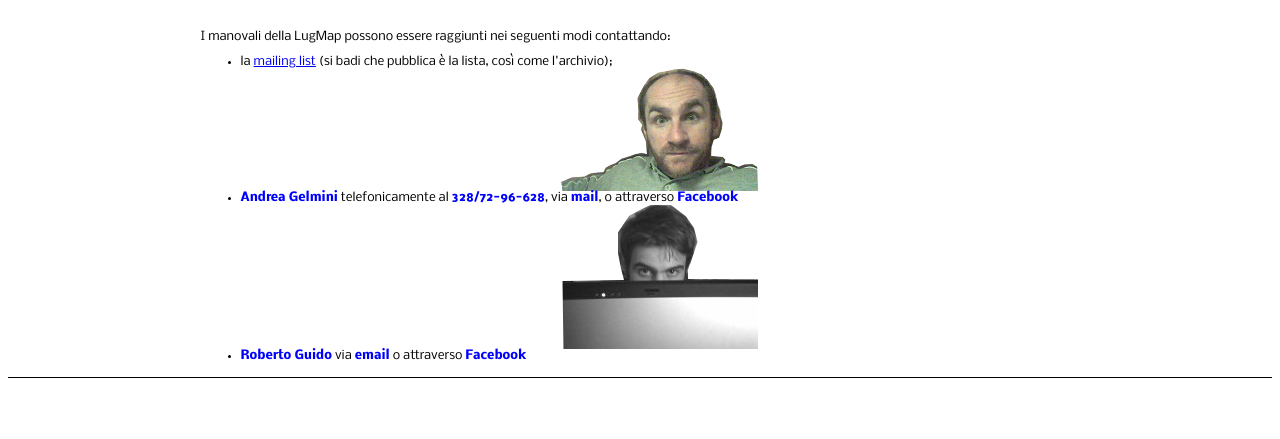
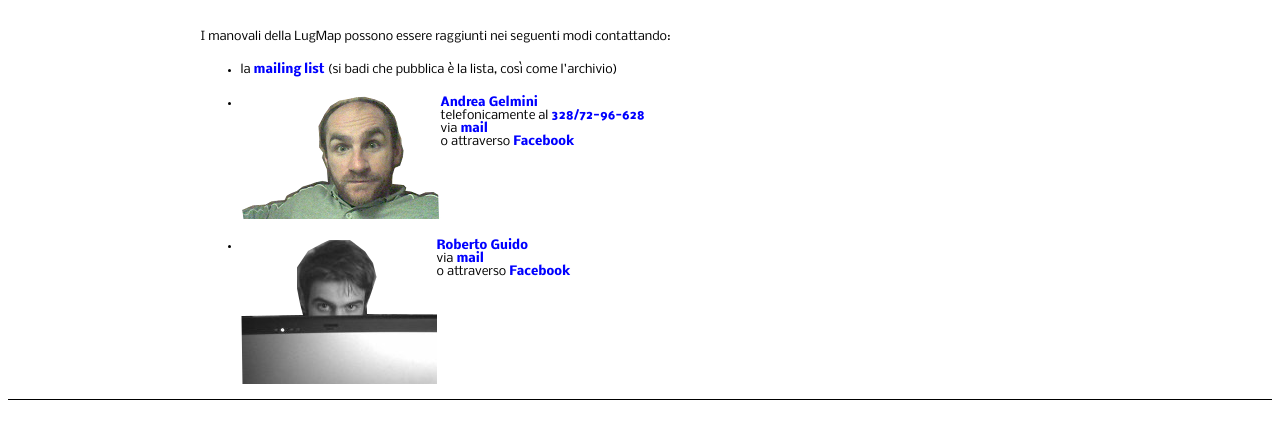
Before and after one commit to Gelma/LugMap, a PHP site: page /contatti/ in a window 1280 px wide. Shown: the part 164-603 px from the top of the page. Run offline with PHP 8.4, Linux system fonts and the light colour scheme; some libraries are stand-ins or nearby versions.

Commit message:
Lugmap.Linux.it: revisionato layout pagina "Contatti"

```diff
--- a/contatti/index.php
+++ b/contatti/index.php
@@ -5,17 +5,25 @@ lugheader ('Contatti');
 <table width="70%" align="center">
 	<tr><td>
 		<p>I manovali della LugMap possono essere raggiunti nei seguenti modi contattando:
-		<ul>
-		<li>la <a href="http://lists.linux.it/listinfo/lugmap">mailing list</a> (si badi che pubblica &egrave; la lista, cos&igrave; come l'archivio);
-		<li><img src="andrea_gelmini.png">
-			<a class="generalink" href="mailto:andrea.gelmini@lugbs.linux.it">Andrea Gelmini</a> telefonicamente al
-			<a class="generalink" href="tel:328-72-96-628">328/72-96-628</a>, via
-			<a class="generalink" href="mailto:andrea.gelmini@lugbs.linux.it">mail</a>, o attraverso
-			<a class="generalink" href="http://www.facebook.com/andrea.gelmini">Facebook</a>
-		<li><img src="roberto_guido.png">
-			<a class="generalink" href="mailto:bob4job@gmail.com">Roberto Guido</a> via
-			<a class="generalink" href="mailto:bob4job@gmail.com">email</a> o attraverso
-			<a class="generalink" href="http://www.facebook.com/MadBob">Facebook</a>
+		<ul class="spaced-list">
+				<li>
+					la <a href="http://lists.linux.it/listinfo/lugmap" class="generalink">mailing list</a> (si badi che pubblica è la lista, così come l'archivio)
+				</li>
+				<li>
+					<img src="andrea_gelmini.png" style="float: left">
+					<a href="mailto:andrea.gelmini@lugbs.linux.it" class="generalink">Andrea Gelmini</a><br>telefonicamente al
+					<a href="tel:328-72-96-628" class="generalink">328/72-96-628</a><br>via
+					<a href="mailto:andrea.gelmini@lugbs.linux.it" class="generalink">mail</a><br>o attraverso
+					<a href="http://www.facebook.com/andrea.gelmini" class="generalink">Facebook</a>
+					<div class="clear_spacer"></div>
+				</li>
+				<li>
+					<img style="float: left" src="roberto_guido.png">
+					<a class="generalink" href="mailto:bob4job@gmail.com">Roberto Guido</a><br>via
+					<a class="generalink" href="mailto:bob4job@gmail.com">mail</a><br>o attraverso
+					<a class="generalink" href="http://www.facebook.com/MadBob">Facebook</a>
+					<div class="clear_spacer"></div>
+				</li>
 		</ul>
 		</p>
 	</td></tr>
--- a/css/main.css
+++ b/css/main.css
@@ -137,3 +137,7 @@ img {
 .helpMessage {
   font-style: italic;
 }
+
+.spaced-list li {
+  margin-top: 20px;
+}
```
